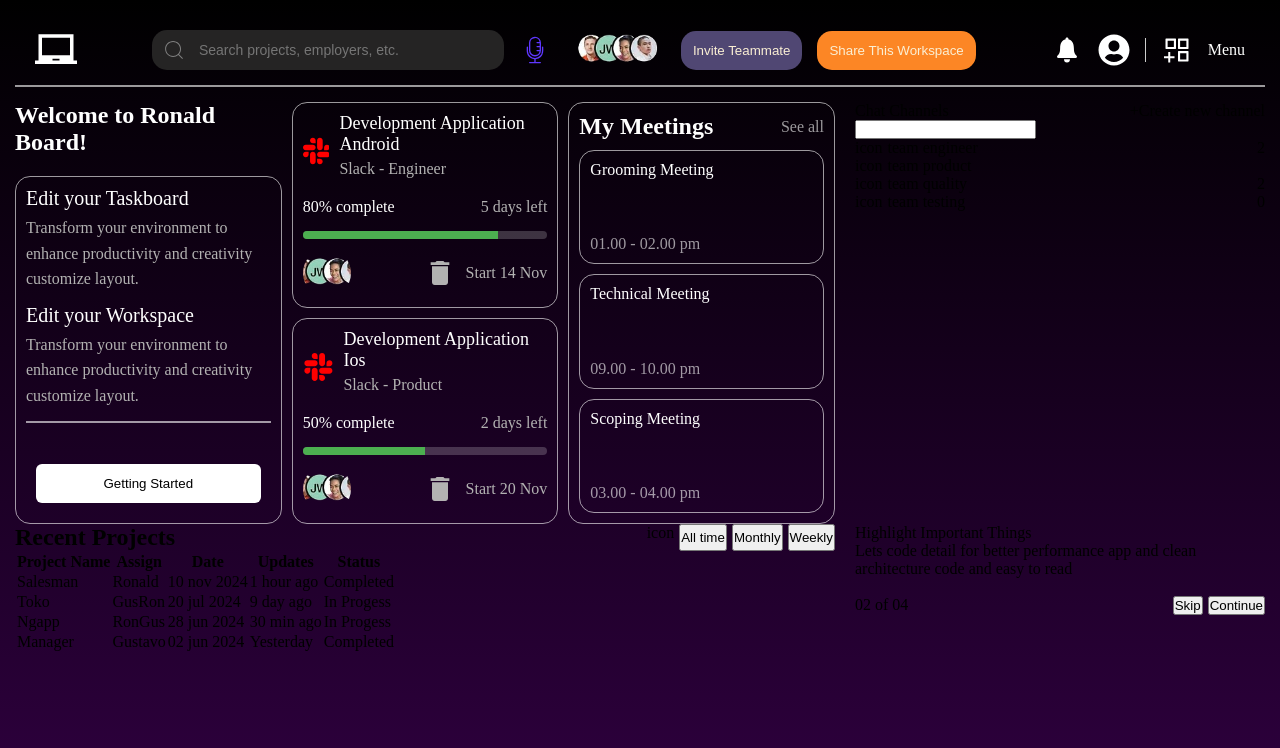
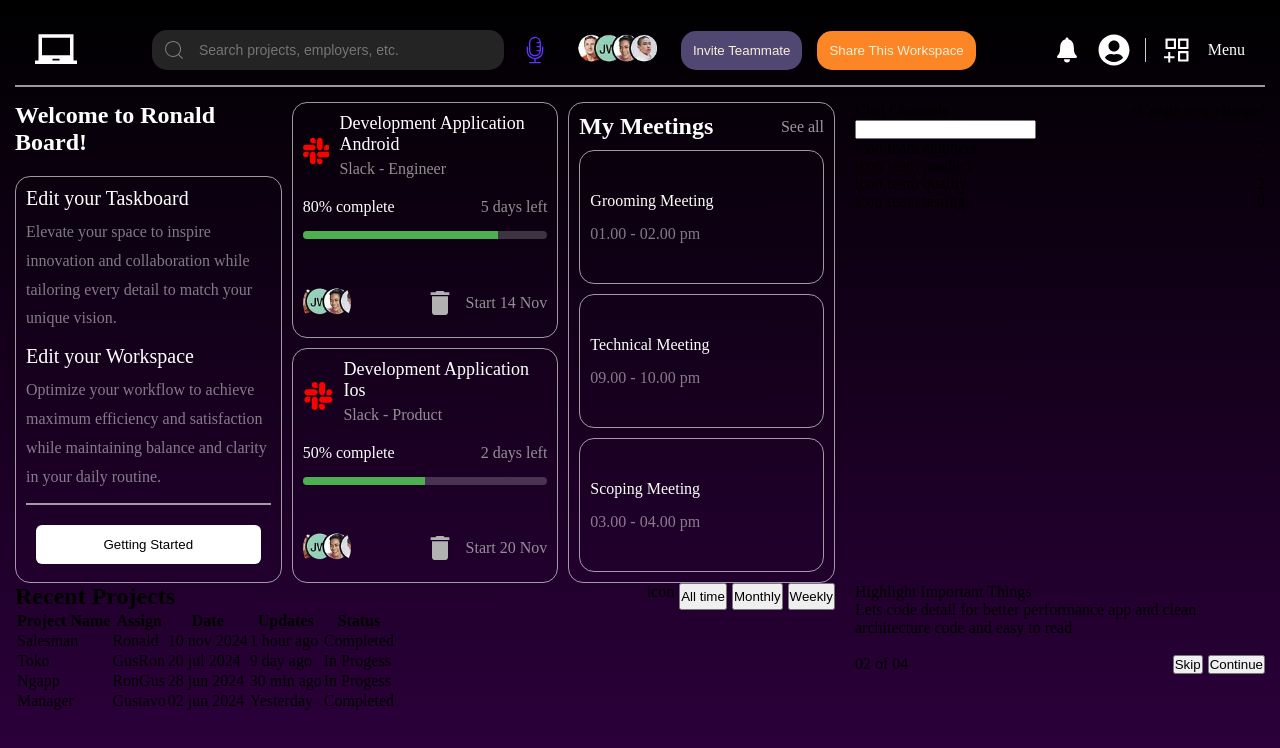
Before and after one commit to RonaldGustavo/project-management-app-ui-react, a React (Vite) app: page / in a window 1280 px wide. Shown: the top 748 px of the page. Built offline with nearby package versions, Linux system fonts and the light colour scheme.

Commit message:
feat: update code

```diff
--- a/src/components/Highlight.tsx
+++ b/src/components/Highlight.tsx
@@ -7,13 +7,13 @@ const Highlight = () => {
     {
       title: "Edit your Taskboard",
       description:
-        "Transform your environment to enhance productivity and creativity customize layout.",
+        "Elevate your space to inspire innovation and collaboration while tailoring every detail to match your unique vision.",
     },
 
     {
       title: "Edit your Workspace",
       description:
-        "Transform your environment to enhance productivity and creativity customize layout.",
+        "Optimize your workflow to achieve maximum efficiency and satisfaction while maintaining balance and clarity in your daily routine.",
     },
   ];
 
--- a/src/styles/components/highlight.css
+++ b/src/styles/components/highlight.css
@@ -55,12 +55,13 @@
 .highlight-left-card-title {
   color: white;
   font-size: 20px;
-  margin-bottom: 5px;
+  margin-bottom: 8px;
 }
 
 .highlight-left-card-desc {
-  color: rgb(179, 178, 178);
-  line-height: 1.6;
+  color: rgba(255, 255, 255, 0.6);
+  line-height: 1.8;
+  opacity: 0.8;
 }
 
 /* tombol ditaruh di bawah wrapper */
@@ -68,8 +69,7 @@
   display: flex;
   justify-content: center;
   align-items: center;
-  padding: 10px;
-  margin-top: auto; /* push ke bawah */
+  padding: 8px 10px; /* padding lebih kecil biar rapat */
 }
 
 .highlight-left-card-button {
@@ -129,6 +129,7 @@
 .highlight-mid-card-header-text-subTitle {
   margin-bottom: 5px;
   color: rgb(179, 178, 178);
+  opacity: 0.8;
 }
 
 .highlight-mid-card-container-percentage {
@@ -143,6 +144,7 @@
 
 .highlight-mid-card-text-dayLeft {
   color: rgb(179, 178, 178);
+  opacity: 0.8;
 }
 
 .highlight-mid-card-bar-percentage {
@@ -188,6 +190,7 @@
 
 .highlight-mid-card-footer-startDate {
   color: rgb(179, 178, 178);
+  opacity: 0.8;
 }
 
 /* ===== Bagian Kanan ===== */
@@ -229,7 +232,8 @@
 
   display: flex;
   flex-direction: column;
-  justify-content: space-between;
+  justify-content: center;
+  gap: 12px;
 
   flex: 1; /* bagi tinggi kolom sama rata antar item */
   min-height: 0;
@@ -242,6 +246,7 @@
 
 .highlight-right-card-body-text-date {
   color: rgba(255, 255, 255, 0.6);
+  opacity: 0.8;
 }
 
 .highlight-left-wrapper,
```
